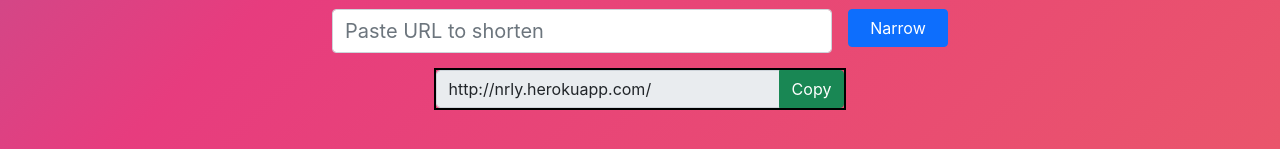
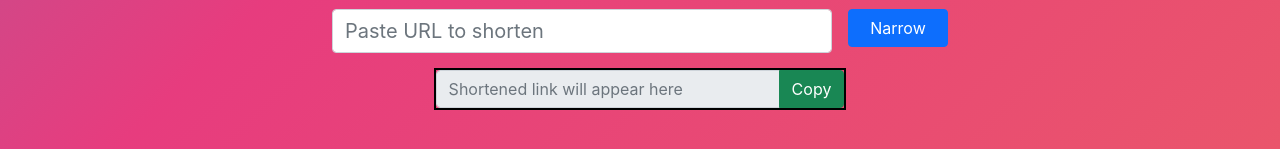
Before and after one commit to unnikrishnan2002/Narrow-Links, a React (Create React App) app in the folder client/: page / in a window 1280 px wide. Shown: the part 409-558 px from the top of the page. Built offline with nearby package versions, Linux system fonts and the light colour scheme; a web font is replaced by a local one.

Commit message:
Fixed default reloading of page when clicking QR button

```diff
--- a/client/src/pages/Home.js
+++ b/client/src/pages/Home.js
@@ -41,7 +41,7 @@ const NewURL = () => {
   }
 
 
-  finalUrl = narrowUrl ? "http://nrly.herokuapp.com/" + narrowUrl : "http://nrly.herokuapp.com/";
+  finalUrl = narrowUrl ? "http://nrly.herokuapp.com/" + narrowUrl : "";
 
   const handleChange = (event) => {
     setUrl(event.target.value)
@@ -58,7 +58,10 @@ const NewURL = () => {
     alert("Narrow URL Copied!!");
   }
 
-  const handleQRClick = () => {
+  const handleQRClick = (e) => {
+
+    e.preventDefault();
+
     let input = document.querySelector(".form input");
     let userInput = input.value;
     let imgSrc = "https://api.qrserver.com/v1/create-qr-code/?size=200x200&data=" + userInput;
@@ -111,7 +114,7 @@ const NewURL = () => {
             {/* <div className="narrowurl">{finalUrl}</div> */}
 
             <div className="input-group mb-3 narrowurl">
-              <input type="text" className="form-control" placeholder="http://nrly.herokuapp.com/" aria-describedby="button-addon2" value={finalUrl} readOnly />
+              <input type="text" className="form-control" placeholder="Shortened link will appear here" aria-describedby="button-addon2" value={finalUrl} readOnly />
               <button className="btn btn-success" onClick={handleCopyClick} type="button" id="button-addon2">Copy</button>
             </div>
           </div>
```
